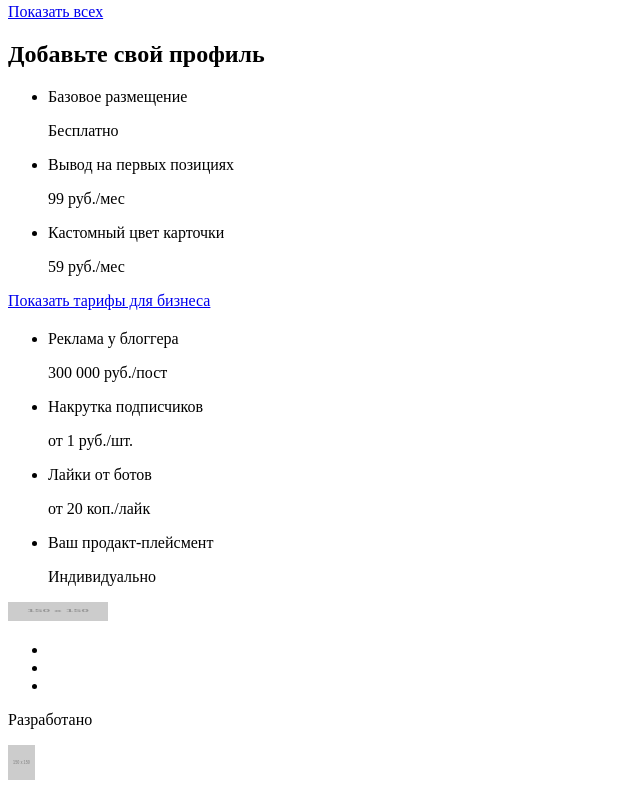
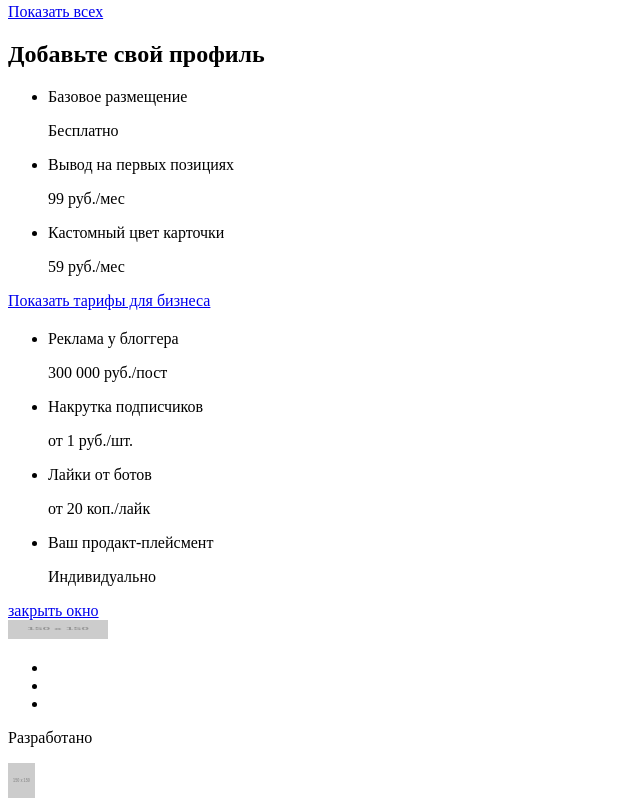
Before and after one commit to alrami9/1134459-pognali-18, a website: page source/index.html in a window 1280 px wide. Shown: the part 2667-3477 px from the top of the page, without its empty margins (0-640 px from the left). Drawn offline with Linux system fonts and the light colour scheme; placeholder pictures from the web are drawn by us.

Commit message:
Добавляет кнопку закрытия в попап

```diff
--- a/source/index.html
+++ b/source/index.html
@@ -211,6 +211,7 @@
               <span class="rates__terms-cost content-text">Индивидуально</span>
             </li>
           </ul>
+          <a class="rates__popap__link rates__link" href="#">закрыть окно</a>
         </div>
       </section>
 
```
